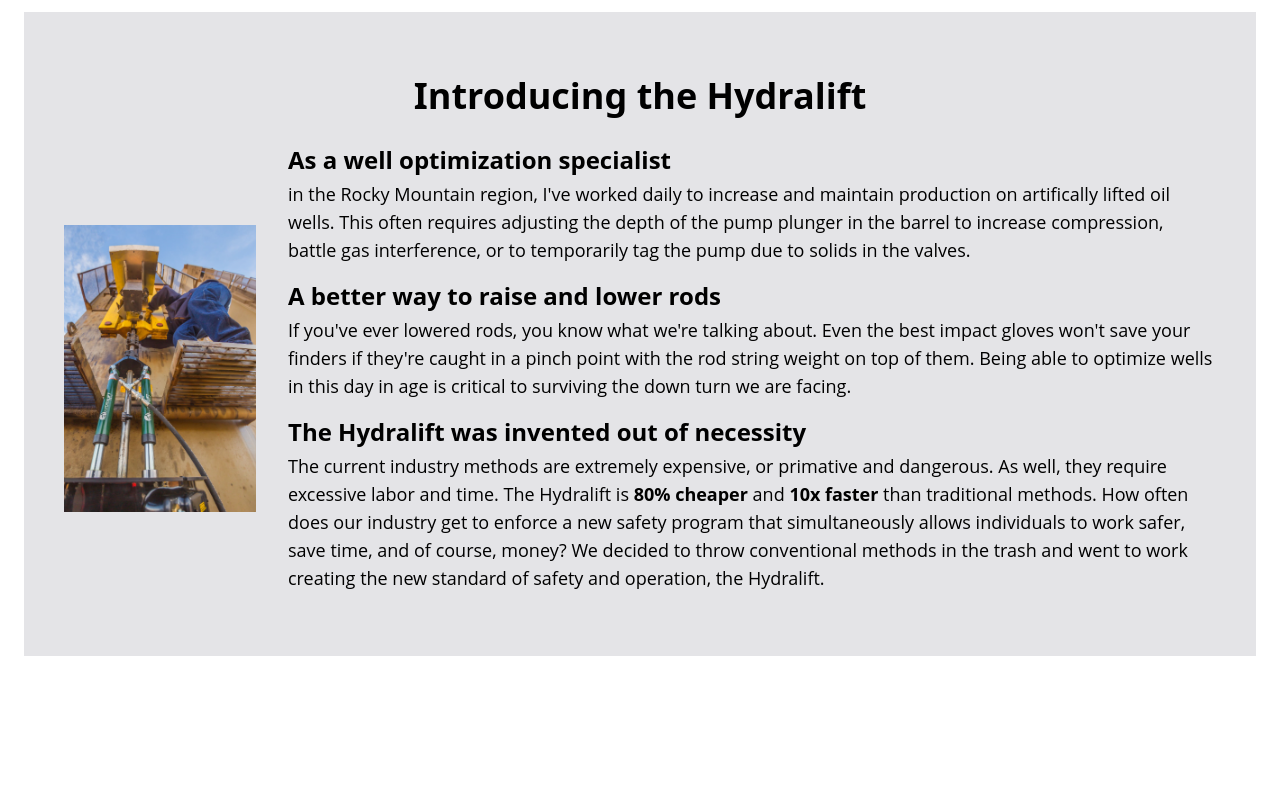
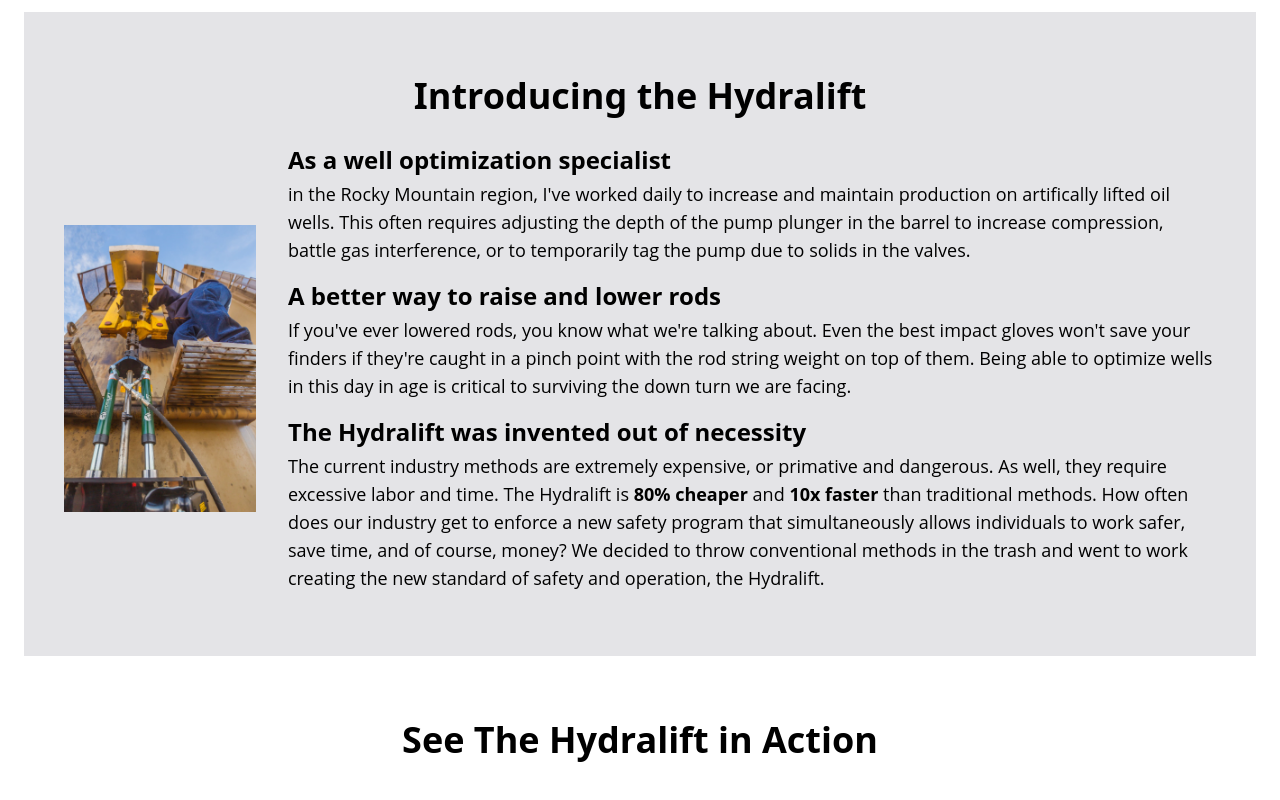
Before and after one commit to RKYCOM/gethydralift, a SvelteKit app: page / in a window 1280 px wide. Shown: the part 824-1624 px from the top of the page. Before the commit the page ends 1512 px from the top, so only its background shows below. Built offline with nearby package versions, Linux system fonts and the light colour scheme; a web font is replaced by a local one.

Commit message:
Build video section

```diff
--- a/src/routes/+page.svelte
+++ b/src/routes/+page.svelte
@@ -1,3 +1,7 @@
+<script lang="ts">
+	import Youtube from 'svelte-youtube-embed';
+</script>
+
 <section class="hero">
 	<div class="hero-text">
 		<h1>The Hydralift</h1>
@@ -76,6 +80,13 @@
 	</div>
 </section>
 
+<section id="video">
+	<h2>See The Hydralift in Action</h2>
+	<div class="container mx-auto">
+		<Youtube id="UKNUuaY5Ezc" --title-color="transparent" --title-shadow-color="transparent" />
+	</div>
+</section>
+
 <style lang="postcss">
 	.hero {
 		@apply container mx-auto flex flex-col-reverse items-center justify-between gap-2 sm:flex-row;
@@ -101,8 +112,9 @@
 		@apply mb-7 text-center font-inter text-4xl font-bold;
 	}
 
-	section > p {
-		@apply -mt-6 mb-7 text-center text-lg italic;
+	section.introduction,
+	#video {
+		@apply px-10;
 	}
 
 	.info-cards {
@@ -126,7 +138,7 @@
 	}
 
 	.introduction {
-		@apply bg-zinc-200 px-10 py-16;
+		@apply bg-zinc-200 py-16;
 	}
 
 	.intro-content {
@@ -152,4 +164,8 @@
 	.intro-text p {
 		@apply leading-tight md:text-lg;
 	}
+
+	#video {
+		@apply py-8;
+	}
 </style>
```
